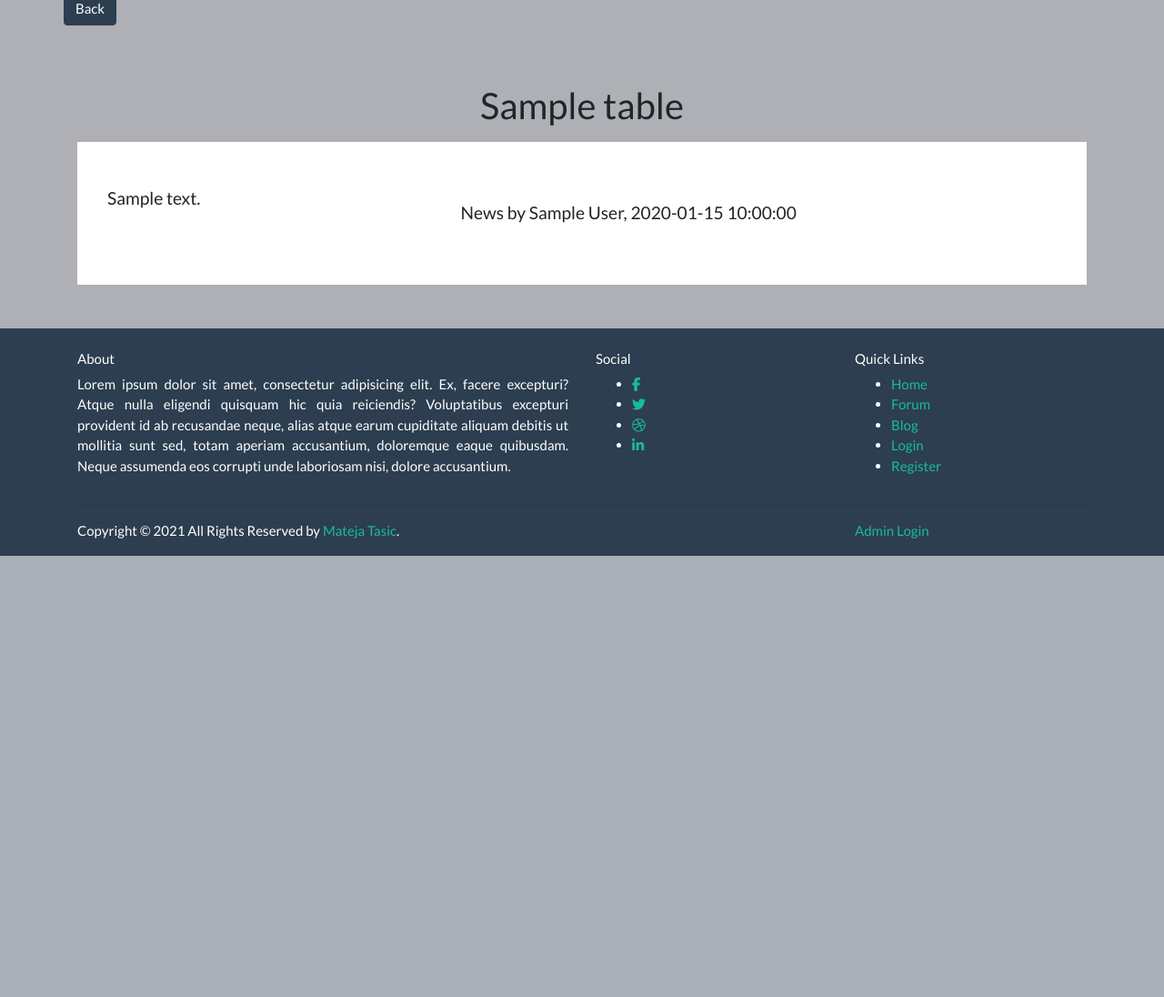
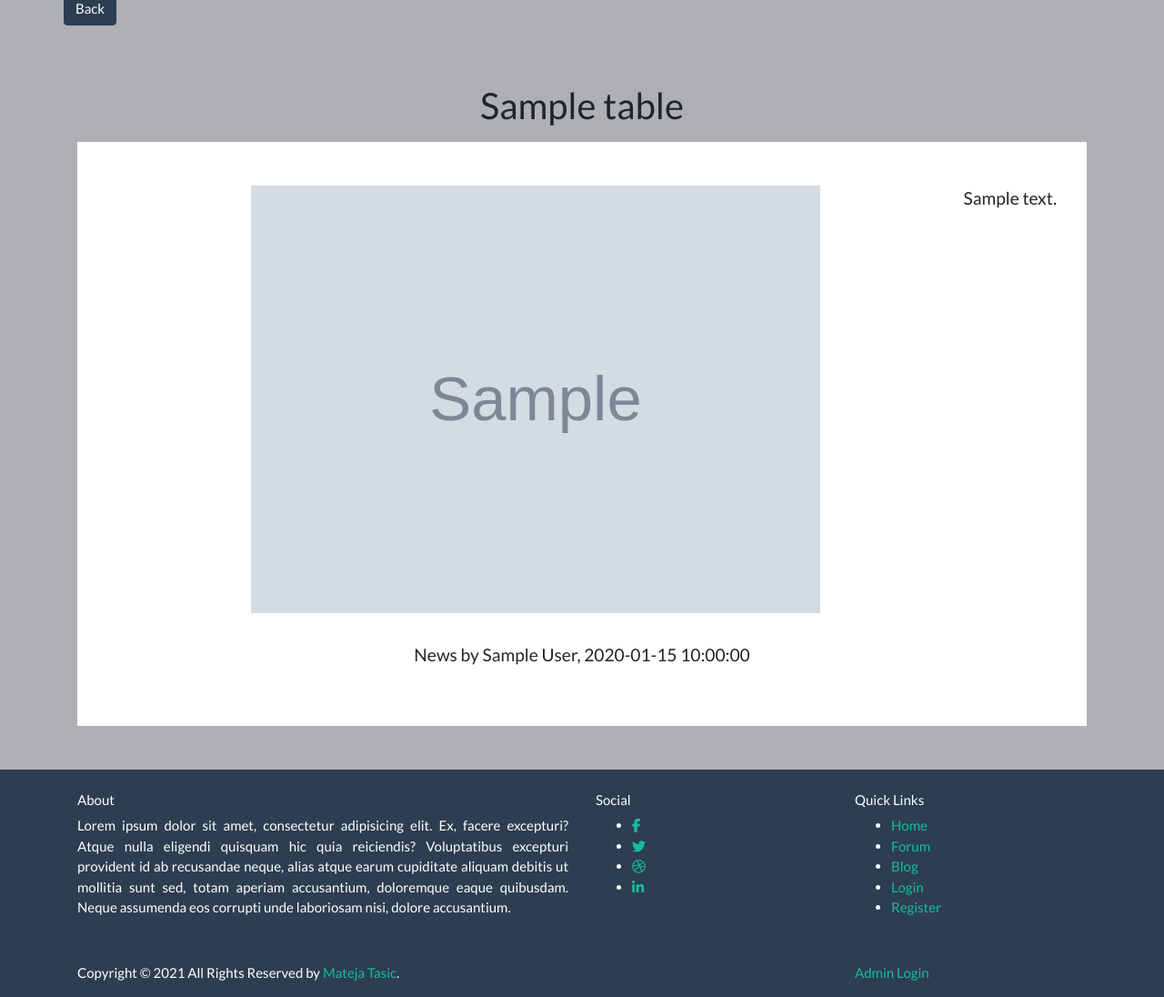
Before and after one commit to matejatasic/cms-forum, a PHP site: page /news.php?id=1 in a window 1280 px wide. Shown: the part 195-1291 px from the top of the page at 91% size. Before the commit the page ends 806 px from the top, so only its background shows below. Run offline with PHP 8.4, Linux system fonts and the light colour scheme; tables that the repository leaves empty hold one stand-in row (values such as "Sample post"); grey boxes marked "Sample" are stand-in pictures; some libraries are stand-ins or nearby versions.

Commit message:
Update news.php

```diff
--- a/news.php
+++ b/news.php
@@ -30,6 +30,7 @@
     <div class="col-md-12">
         <div class="container mt-2 p-5" id="posts-container">
             <div class="row">
+                <img src="<?php echo $result['news_image']; ?>" alt="news_image" class="news_image mb-3">
                 <p class="font-2"><?php echo nl2br($result['news_body']); ?></p>
                 <p class="mx-auto mt-3 font-2">News by <?php echo $result['news_author'] . ', ' . $result['created_on']; ?></p>
             </div>
```
